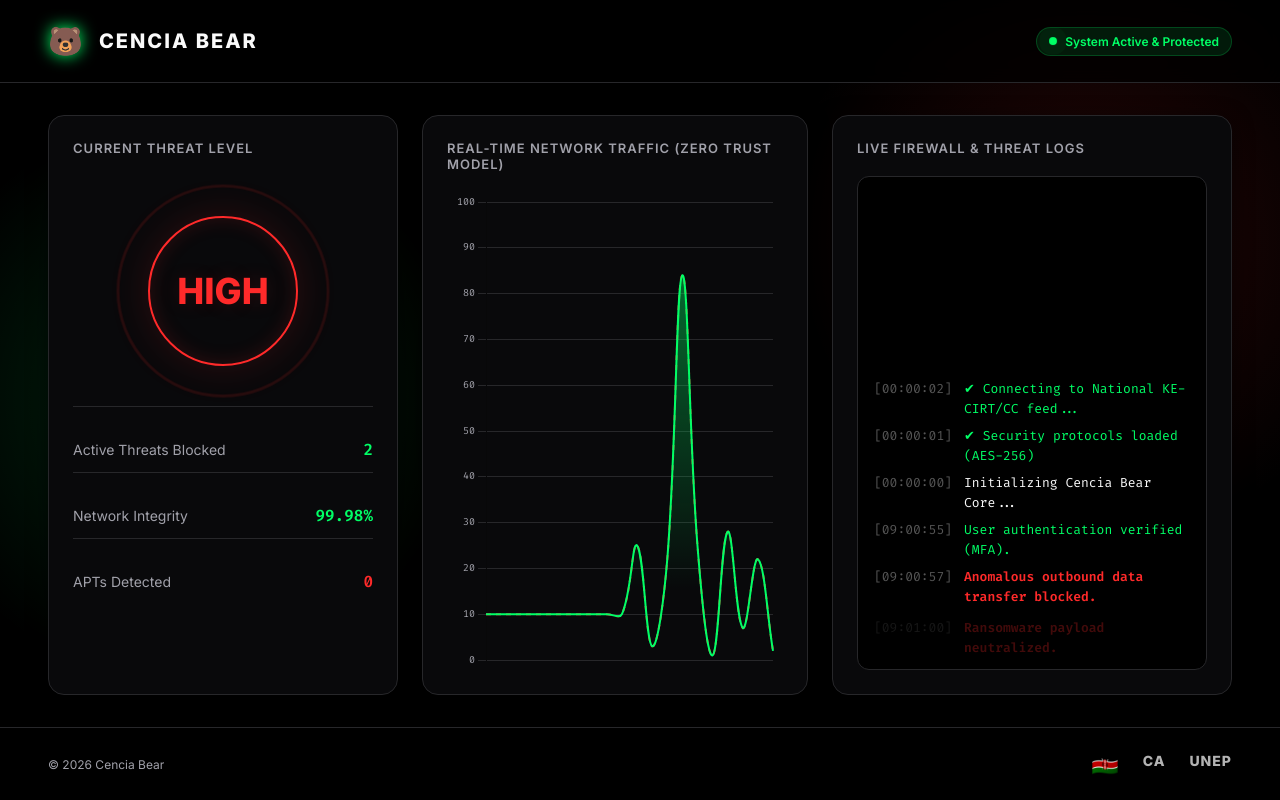
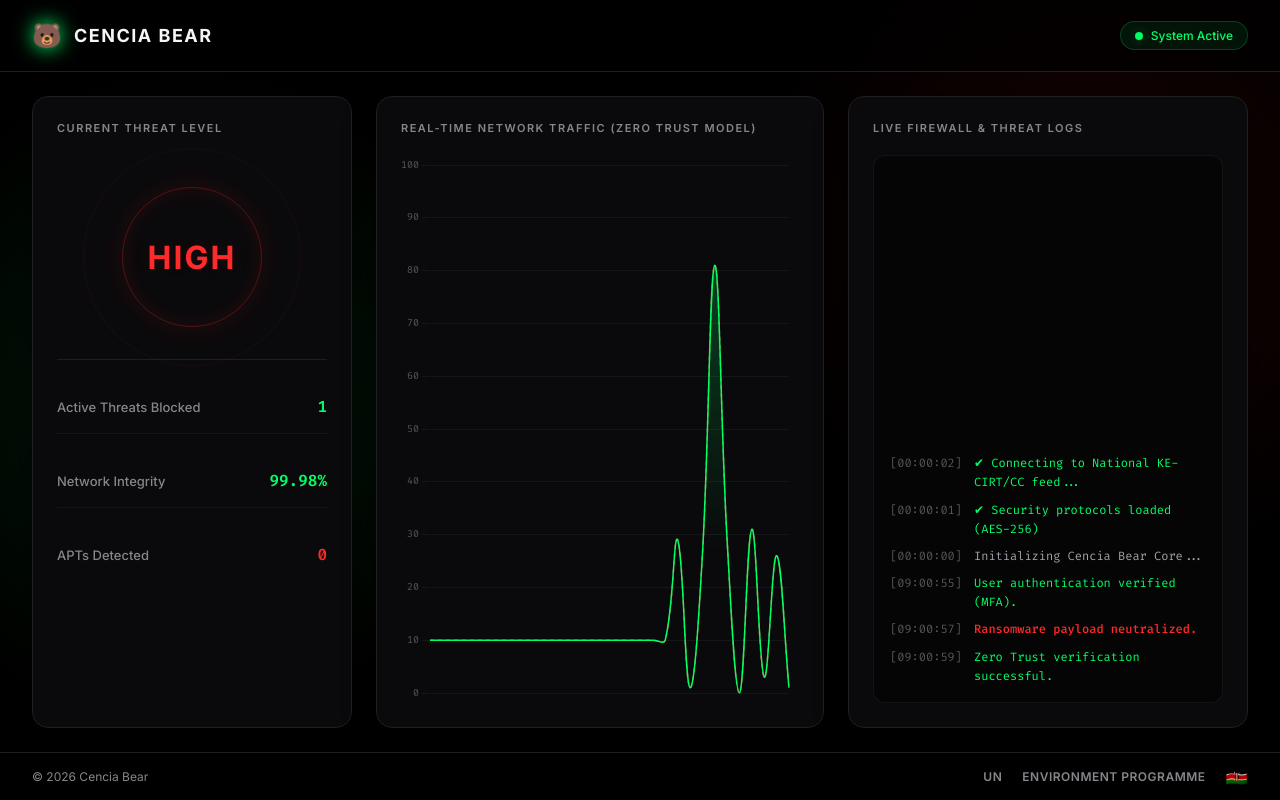
Before and after one commit to elvismogere/cencia-bear, a plain HTML site: page index.html in a window 1280 px wide. Drawn offline with nearby package versions, Linux system fonts and the light colour scheme.

Commit message:
Update index.html

```diff
--- a/index.html
+++ b/index.html
@@ -6,20 +6,20 @@
     <title>Cencia Bear | Cyber Threat Command</title>
     <link rel="preconnect" href="https://fonts.googleapis.com">
     <link rel="preconnect" href="https://fonts.gstatic.com" crossorigin>
-    <link href="https://fonts.googleapis.com/css2?family=Inter:wght@300;400;600;800&family=Fira+Code:wght@400;600&display=swap" rel="stylesheet">
+    <link href="https://fonts.googleapis.com/css2?family=Inter:wght@300;400;500;600;700;800&family=Fira+Code:wght@400;500;600&display=swap" rel="stylesheet">
     <script src="https://cdn.jsdelivr.net/npm/chart.js"></script>
     <style>
         :root {
             --bg-color: #000000;
-            --panel-bg: #09090b;
-            --border-color: #27272a;
-            --text-main: #fafafa;
-            --text-dim: #a1a1aa;
+            --panel-bg: #0a0a0c;
+            --border-color: #1f1f22;
+            --text-main: #f5f5f7;
+            --text-dim: #86868b;
             --neon-green: #00ff66;
-            --neon-green-glow: rgba(0, 255, 102, 0.15);
+            --neon-green-glow: rgba(0, 255, 102, 0.1);
             --neon-red: #ff2a2a;
-            --neon-red-glow: rgba(255, 42, 42, 0.15);
-            --font-ui: 'Inter', system-ui, -apple-system, sans-serif;
+            --neon-red-glow: rgba(255, 42, 42, 0.1);
+            --font-ui: 'Inter', -apple-system, BlinkMacSystemFont, "Segoe UI", Roboto, Helvetica, Arial, sans-serif;
             --font-mono: 'Fira Code', monospace;
         }
 
@@ -33,13 +33,14 @@
             background-color: var(--bg-color);
             color: var(--text-main);
             font-family: var(--font-ui);
-            min-height: 100vh;
+            height: 100vh;
             display: flex;
             flex-direction: column;
-            overflow-x: hidden;
+            overflow: hidden; /* Prevents whole-page scrolling */
             background-image:
-                radial-gradient(circle at 15% 50%, var(--neon-green-glow), transparent 25%),
-                radial-gradient(circle at 85% 30%, var(--neon-red-glow), transparent 25%);
+                radial-gradient(circle at 15% 50%, var(--neon-green-glow), transparent 30%),
+                radial-gradient(circle at 85% 30%, var(--neon-red-glow), transparent 30%);
+            -webkit-font-smoothing: antialiased;
         }
 
         /* Header */
@@ -47,30 +48,31 @@
             display: flex;
             justify-content: space-between;
             align-items: center;
-            padding: 24px 48px;
+            padding: 0 32px;
+            height: 72px;
+            flex-shrink: 0;
             border-bottom: 1px solid var(--border-color);
-            backdrop-filter: blur(10px);
-            position: sticky;
-            top: 0;
+            backdrop-filter: blur(20px);
+            -webkit-backdrop-filter: blur(20px);
+            background: rgba(0, 0, 0, 0.6);
             z-index: 100;
-            background: rgba(0, 0, 0, 0.7);
         }
 
         .logo-container {
             display: flex;
             align-items: center;
-            gap: 16px;
+            gap: 12px;
         }
 
         .logo-icon {
-            font-size: 28px;
-            filter: drop-shadow(0 0 8px var(--neon-green));
+            font-size: 24px;
+            filter: drop-shadow(0 0 10px var(--neon-green));
         }
 
         .logo-text {
-            font-size: 20px;
-            font-weight: 800;
-            letter-spacing: 2px;
+            font-size: 18px;
+            font-weight: 700;
+            letter-spacing: 1.5px;
             text-transform: uppercase;
         }
 
@@ -79,11 +81,11 @@
             align-items: center;
             gap: 8px;
             font-size: 12px;
-            font-weight: 600;
+            font-weight: 500;
             color: var(--neon-green);
-            background: rgba(0, 255, 102, 0.1);
-            padding: 6px 12px;
-            border-radius: 999px;
+            background: rgba(0, 255, 102, 0.08);
+            padding: 6px 14px;
+            border-radius: 100px;
             border: 1px solid rgba(0, 255, 102, 0.2);
         }
 
@@ -97,18 +99,19 @@
         }
 
         @keyframes pulse {
-            0% { transform: scale(0.95); box-shadow: 0 0 0 0 rgba(0, 255, 102, 0.7); }
-            70% { transform: scale(1); box-shadow: 0 0 0 10px rgba(0, 255, 102, 0); }
+            0% { transform: scale(0.95); box-shadow: 0 0 0 0 rgba(0, 255, 102, 0.5); }
+            70% { transform: scale(1); box-shadow: 0 0 0 6px rgba(0, 255, 102, 0); }
             100% { transform: scale(0.95); box-shadow: 0 0 0 0 rgba(0, 255, 102, 0); }
         }
 
         /* Main Dashboard */
         .dashboard {
             display: grid;
-            grid-template-columns: 350px 1fr 400px;
+            grid-template-columns: 320px 1fr 400px;
             gap: 24px;
-            padding: 32px 48px;
+            padding: 24px 32px;
             flex: 1;
+            min-height: 0; /* Crucial for flexbox scrolling */
             max-width: 1800px;
             margin: 0 auto;
             width: 100%;
@@ -122,15 +125,16 @@
             display: flex;
             flex-direction: column;
             gap: 20px;
-            box-shadow: 0 4px 20px rgba(0, 0, 0, 0.5);
+            min-height: 0;
+            box-shadow: 0 8px 32px rgba(0, 0, 0, 0.4);
         }
 
         .panel-title {
-            font-size: 13px;
+            font-size: 11px;
             font-weight: 600;
             color: var(--text-dim);
             text-transform: uppercase;
-            letter-spacing: 1px;
+            letter-spacing: 1.5px;
         }
 
         /* Threat Level Panel */
@@ -139,19 +143,19 @@
             flex-direction: column;
             align-items: center;
             justify-content: center;
-            padding: 40px 0;
+            padding: 32px 0;
             border-bottom: 1px solid var(--border-color);
         }
 
         .radar-circle {
-            width: 150px;
-            height: 150px;
+            width: 140px;
+            height: 140px;
             border-radius: 50%;
-            border: 2px solid var(--neon-red);
+            border: 1px solid rgba(255, 42, 42, 0.3);
             display: flex;
             align-items: center;
             justify-content: center;
-            box-shadow: 0 0 40px var(--neon-red-glow), inset 0 0 20px var(--neon-red-glow);
+            box-shadow: 0 0 30px var(--neon-red-glow), inset 0 0 20px var(--neon-red-glow);
             position: relative;
         }
 
@@ -161,29 +165,30 @@
             width: 100%;
             height: 100%;
             border-radius: 50%;
-            border: 2px solid var(--neon-red);
-            animation: radar-ping 2s cubic-bezier(0, 0, 0.2, 1) infinite;
+            border: 1px solid var(--neon-red);
+            animation: radar-ping 3s cubic-bezier(0, 0, 0.2, 1) infinite;
             opacity: 0;
         }
 
         @keyframes radar-ping {
             0% { transform: scale(1); opacity: 0.8; }
-            100% { transform: scale(1.5); opacity: 0; }
+            100% { transform: scale(1.6); opacity: 0; }
         }
 
         .threat-text {
-            font-size: 36px;
-            font-weight: 800;
+            font-size: 32px;
+            font-weight: 700;
             color: var(--neon-red);
             text-shadow: 0 0 20px var(--neon-red-glow);
+            letter-spacing: 2px;
         }
 
         .stat-row {
             display: flex;
             justify-content: space-between;
             align-items: center;
-            padding: 12px 0;
-            border-bottom: 1px solid var(--border-color);
+            padding: 16px 0;
+            border-bottom: 1px solid rgba(255,255,255,0.05);
         }
 
         .stat-row:last-child {
@@ -191,7 +196,8 @@
         }
 
         .stat-label {
-            font-size: 14px;
+            font-size: 13px;
+            font-weight: 500;
             color: var(--text-dim);
         }
 
@@ -207,84 +213,96 @@
             flex: 1;
             position: relative;
             width: 100%;
-            min-height: 300px;
+            min-height: 0;
         }
 
         /* Terminal Log */
         .terminal-window {
-            background: #000;
-            border: 1px solid var(--border-color);
+            background: #050505;
+            border: 1px solid rgba(255,255,255,0.05);
             border-radius: 12px;
             flex: 1;
             padding: 16px;
             font-family: var(--font-mono);
-            font-size: 13px;
+            font-size: 12px;
             overflow-y: auto;
             display: flex;
-            flex-direction: column-reverse; /* Keeps scroll at bottom */
+            flex-direction: column-reverse;
             gap: 8px;
+            min-height: 0;
         }
 
         .terminal-window::-webkit-scrollbar {
-            width: 6px;
+            width: 4px;
+        }
+        .terminal-window::-webkit-scrollbar-track {
+            background: transparent;
         }
         .terminal-window::-webkit-scrollbar-thumb {
-            background: var(--border-color);
-            border-radius: 3px;
+            background: #333;
+            border-radius: 4px;
         }
 
         .log-entry {
             display: flex;
             gap: 12px;
-            line-height: 1.5;
-            animation: fade-in 0.3s ease-out;
+            line-height: 1.6;
+            animation: fade-in 0.4s ease-out;
+            word-break: break-word;
         }
 
         @keyframes fade-in {
-            from { opacity: 0; transform: translateY(5px); }
+            from { opacity: 0; transform: translateY(-10px); }
             to { opacity: 1; transform: translateY(0); }
         }
 
         .log-time {
             color: #555;
+            white-space: nowrap;
         }
 
-        .log-info { color: var(--text-main); }
+        .log-info { color: #a1a1aa; }
         .log-success { color: var(--neon-green); }
-        .log-alert { color: var(--neon-red); font-weight: 600; }
+        .log-alert { color: var(--neon-red); font-weight: 500; }
 
-        /* Footer */
+        /* Footer (Apple-esque Design) */
         footer {
-            padding: 24px 48px;
-            border-top: 1px solid var(--border-color);
             display: flex;
             justify-content: space-between;
             align-items: center;
+            padding: 0 32px;
+            height: 48px;
+            flex-shrink: 0;
+            border-top: 1px solid var(--border-color);
             background: rgba(0, 0, 0, 0.8);
+            backdrop-filter: blur(20px);
+            -webkit-backdrop-filter: blur(20px);
+        }
+
+        .footer-text {
+            font-size: 12px;
+            color: var(--text-dim);
+            font-weight: 400;
         }
 
         .footer-logos {
             display: flex;
             align-items: center;
-            gap: 24px;
-        }
-
-        .footer-text {
-            font-size: 12px;
-            color: var(--text-dim);
-        }
-
-        .flag-icon {
-            width: 32px;
-            height: 20px;
-            border-radius: 2px;
-            box-shadow: 0 2px 4px rgba(0,0,0,0.5);
+            gap: 20px;
         }
 
         .org-logo {
-            height: 24px;
-            filter: grayscale(100%) brightness(200%);
-            opacity: 0.7;
+            font-size: 12px;
+            font-weight: 600;
+            color: var(--text-dim);
+            letter-spacing: 0.5px;
+            text-transform: uppercase;
+        }
+
+        .flag-emoji {
+            font-size: 18px;
+            line-height: 1;
+            filter: drop-shadow(0 2px 4px rgba(0,0,0,0.5));
         }
     </style>
 </head>
@@ -297,7 +315,7 @@
         </div>
         <div class="status-badge">
             <div class="status-dot"></div>
-            <span>System Active & Protected</span>
+            <span>System Active</span>
         </div>
     </header>
 
@@ -353,17 +371,15 @@
         </div>
     </main>
 
+    <!-- Footer exactly as requested -->
     <footer>
         <div class="footer-text">
             &copy; 2026 Cencia Bear
         </div>
         <div class="footer-logos">
-            <!-- Flag Emoji -->
-            <span style="font-size: 22px; line-height: 1;">🇰🇪</span>
-
-            <!-- Text logos for CA and UNEP -->
-            <span class="org-logo" style="font-weight: bold; font-family: var(--font-ui); font-size: 14px; letter-spacing: 1px;">CA</span>
-            <span class="org-logo" style="font-weight: bold; font-family: var(--font-ui); font-size: 14px; letter-spacing: 1px;">UNEP</span>
+            <span class="org-logo">UN</span>
+            <span class="org-logo">Environment Programme</span>
+            <span class="flag-emoji">🇰🇪</span>
         </div>
     </footer>
 
@@ -373,10 +389,10 @@
 
         // Create gradient for the line
         let gradient = ctx.createLinearGradient(0, 0, 0, 400);
-        gradient.addColorStop(0, 'rgba(0, 255, 102, 0.5)');
+        gradient.addColorStop(0, 'rgba(0, 255, 102, 0.3)');
         gradient.addColorStop(1, 'rgba(0, 255, 102, 0)');
 
-        const maxDataPoints = 20;
+        const maxDataPoints = 30; // Fixed number of points to prevent stretching
         const initialData = Array(maxDataPoints).fill(10);
 
         const trafficChart = new Chart(ctx, {
@@ -388,7 +404,7 @@
                     data: initialData,
                     borderColor: '#00ff66',
                     backgroundColor: gradient,
-                    borderWidth: 2,
+                    borderWidth: 1.5,
                     pointRadius: 0,
                     fill: true,
                     tension: 0.4
@@ -397,30 +413,33 @@
                     label: 'Anomalous Traffic',
                     data: initialData,
                     borderColor: '#ff2a2a',
-                    borderWidth: 2,
+                    borderWidth: 1.5,
                     pointRadius: 0,
-                    borderDash: [5, 5],
+                    borderDash: [4, 4],
                     tension: 0.4
                 }]
             },
             options: {
                 responsive: true,
                 maintainAspectRatio: false,
-                animation: false,
+                animation: {
+                    duration: 0 // Disables animation to keep the line smooth
+                },
                 plugins: {
-                    legend: { display: false }
+                    legend: { display: false },
+                    tooltip: { enabled: false }
                 },
                 scales: {
                     x: { display: false },
                     y: {
                         display: true,
-                        grid: { color: '#27272a' },
-                        ticks: { color: '#a1a1aa', font: { family: 'Fira Code', size: 10 } },
+                        grid: { color: 'rgba(255,255,255,0.05)' },
+                        ticks: { color: '#555', font: { family: 'Fira Code', size: 10 } },
                         beginAtZero: true,
                         max: 100
                     }
                 },
-                layout: { padding: 10 }
+                layout: { padding: { top: 10, bottom: 10, left: 0, right: 10 } }
             }
         });
 
@@ -429,13 +448,13 @@
             const normalData = trafficChart.data.datasets[0].data;
             const anomalyData = trafficChart.data.datasets[1].data;
 
-            // Shift data
+            // Shift data (remove first, add new to end)
             normalData.shift();
             anomalyData.shift();
 
             // Generate new random data points
-            const newNormal = Math.floor(Math.random() * 20) + 20; // 20-40 range
-            const newAnomaly = Math.random() > 0.8 ? Math.floor(Math.random() * 50) + 50 : Math.floor(Math.random() * 10);
+            const newNormal = Math.floor(Math.random() * 15) + 25; // Steady 25-40 range
+            const newAnomaly = Math.random() > 0.85 ? Math.floor(Math.random() * 60) + 40 : Math.floor(Math.random() * 5);
 
             normalData.push(newNormal);
             anomalyData.push(newAnomaly);
@@ -454,7 +473,8 @@
             { text: "DDoS attack signature identified. Traffic rerouted.", type: "alert" },
             { text: "System integrity scan complete. 0 vulnerabilities.", type: "success" },
             { text: "Anomalous outbound data transfer blocked.", type: "alert" },
-            { text: "Ransomware payload neutralized.", type: "alert" }
+            { text: "Ransomware payload neutralized.", type: "alert" },
+            { text: "Zero Trust verification successful.", type: "success" }
         ];
 
         function addLog() {
@@ -470,6 +490,11 @@
 
             terminal.prepend(entry);
 
+            // CRUCIAL FIX: Keep only the 40 most recent logs to stop DOM bloat
+            if (terminal.children.length > 40) {
+                terminal.lastElementChild.remove();
+            }
+
             // Increment counters based on log type
             if(log.type === 'alert') {
                 let currentBlocked = parseInt(document.getElementById('blocked-count').innerText);
@@ -484,7 +509,7 @@
 
         // --- 4. Start Simulation ---
         setInterval(updateChart, 1000);
-        setInterval(addLog, 2500); // New log every 2.5 seconds
+        setInterval(addLog, 2000); // New log every 2 seconds
         addLog(); // Initial log
 
     </script>
```
